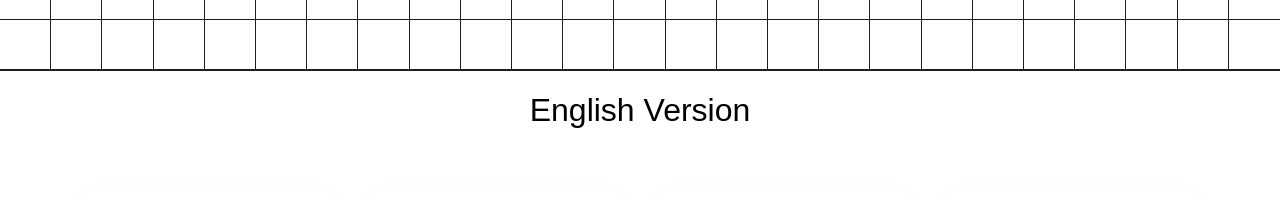
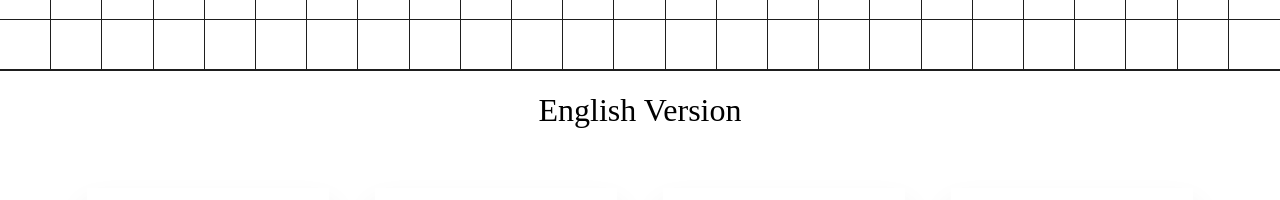
Before and after one commit to alanvww/different-paths-the-same-end, a React (Vite) app: page / in a window 1280 px wide. Shown: the part 730-930 px from the top of the page. Built offline with nearby package versions, Linux system fonts and the light colour scheme; a web font is replaced by a local one.

Commit message:
Remove adobe webfont

```diff
--- a/src/App.css
+++ b/src/App.css
@@ -100,7 +100,7 @@ button {
 	text-align: center;
 	text-decoration: none;
 	font-size: 2rem;
-	font-family: yu-mincho-pr6n, sans-serif;
+	font-family: Ku-Mincho;
 	margin-bottom: 1%;
 	transition: all 0.3s ease-in-out;
 }
@@ -112,7 +112,7 @@ button:hover {
 }
 
 .engFont {
-	font-family: yu-mincho-pr6n, sans-serif;
+	font-family: Ku-Mincho;
 	font-weight: 400;
 	font-style: normal;
 }
--- a/src/App.jsx
+++ b/src/App.jsx
@@ -1,6 +1,5 @@
-import React, { Suspense, lazy } from 'react';
-import { useCallback, useLayoutEffect, useRef, useState } from 'react';
-import { AdobeFonts } from 'react-adobe-fonts';
+import React, { Suspense } from 'react';
+import { useState } from 'react';
 import Maps from './components/maps';
 import Text from './components/text';
 import EngText from './components/engText';
@@ -10,18 +9,6 @@ import './App.css';
 import './styles/tiles.css';
 
 function App() {
-	const [isLoading, setIsLoading] = useState(false);
-	const [isActive, setIsActive] = useState(false);
-
-	const onLoading = useCallback(() => {
-		setIsLoading(true);
-	}, []);
-
-	const onActive = useCallback(() => {
-		setIsLoading(false);
-		setIsActive(true);
-	}, []);
-
 	const [eng, setEng] = useState(false);
 
 	const showEng = () => {
@@ -30,7 +17,6 @@ function App() {
 
 	return (
 		<>
-			<AdobeFonts kitId="lkf2tqm" onLoading={onLoading} onActive={onActive} />
 			<Suspense fallback={<div>Loading...</div>}>
 				<div className="first-panel no-select">
 					<Tiles />
--- a/src/components/tiles.jsx
+++ b/src/components/tiles.jsx
@@ -42,7 +42,6 @@ export default class Tiles extends React.Component {
 	}
 	render() {
 		const { total, columns, rows } = this.state;
-		console.log([columns, rows], total);
 		return (
 			<div id="grid">
 				{[...Array(total)].map((x, i) => (
--- a/src/styles/text.css
+++ b/src/styles/text.css
@@ -51,7 +51,7 @@
 	margin-top: 10%;
 	margin-bottom: 10%;
 	padding: 0;
-	font-family: yu-mincho-pr6n, sans-serif;
+	font-family: Ku-Mincho;
 	font-weight: 400;
 	font-style: normal;
 }
```
Also changed, not shown: 1 other file (tests, documents, lock files or other folders).
